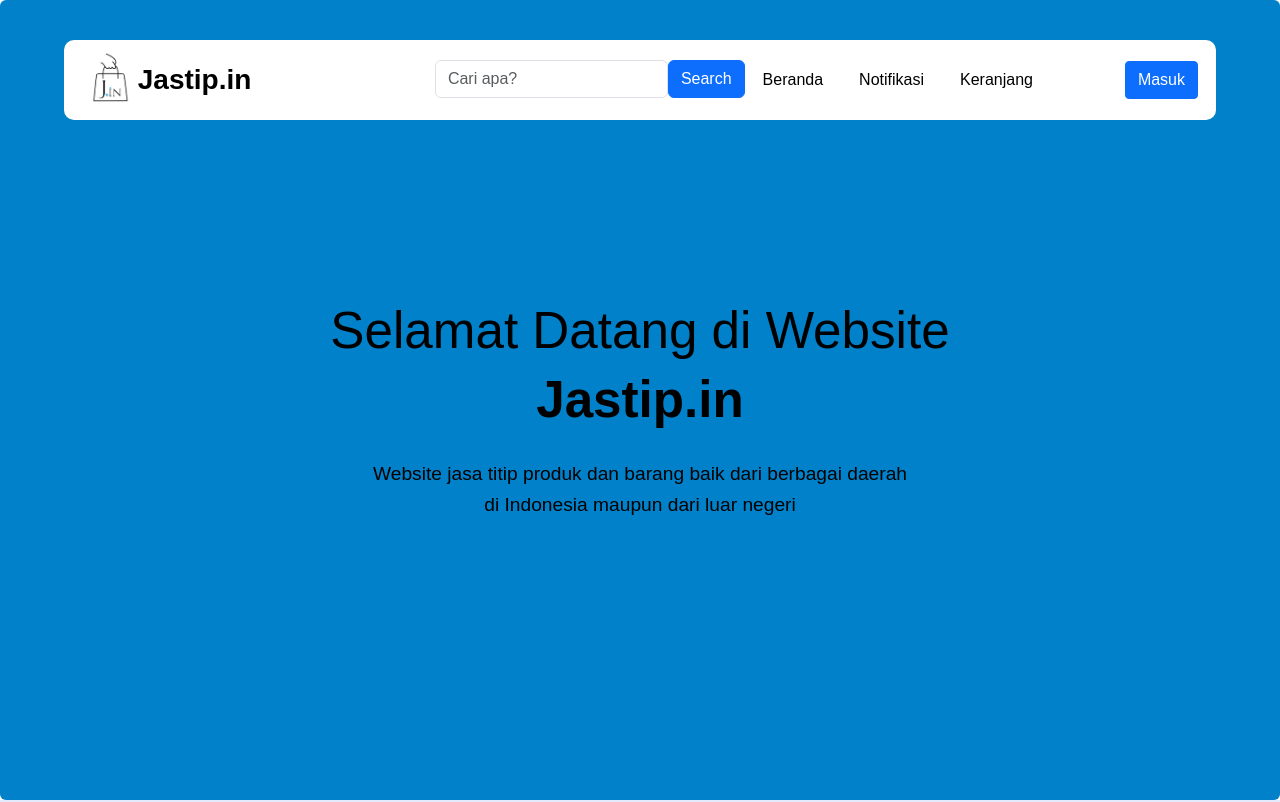
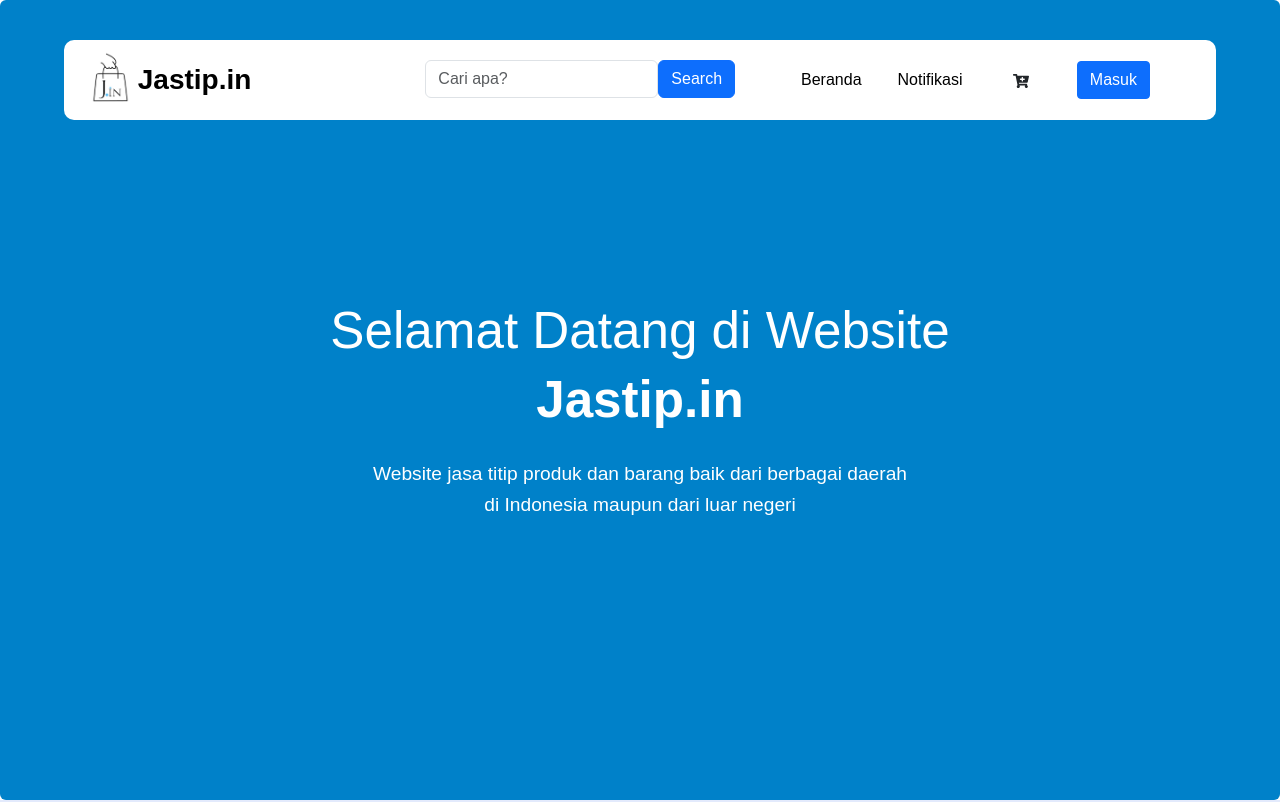
Before and after one commit to fergams/Jastipin_SkyCoders, a React (Vite) app: page / in a window 1280 px wide. Shown: the top 802 px of the page. Built offline with nearby package versions, Linux system fonts and the light colour scheme.

Commit message:
menambahkan keranjang

```diff
--- a/package.json
+++ b/package.json
@@ -14,6 +14,8 @@
     "react": "^18.2.0",
     "react-bootstrap": "^2.9.1",
     "react-dom": "^18.2.0",
+    "react-icon": "^1.0.0",
+    "react-icons": "^4.12.0",
     "react-router-dom": "^6.18.0"
   },
   "devDependencies": {
--- a/src/components/NavbarComponent.jsx
+++ b/src/components/NavbarComponent.jsx
@@ -3,6 +3,7 @@ import { Navbar, Container, Nav } from "react-bootstrap";
 import {useState,useEffect} from "react";
 import {navLinks} from "../data/index";
 import {NavLink} from "react-router-dom";
+import {FaCartPlus} from "react-icons/fa"
 import React from "react";
 
 const NavbarComponent = () => {
@@ -34,13 +35,13 @@ const NavbarComponent = () => {
 
 
 
-<div className="col-1 me-3"></div>
+<div className="col-1 me-5"></div>
           <Nav className="mx-auto">
           <div className="search">
                 <input type="text" className="form-control" placeholder="Cari apa?" />
 
               </div>
-              <div><button className="btn btn-primary">Search</button></div>
+              <div><button className="btn btn-primary me-5">Search</button></div>
             {navLinks.map((link) => {
 
               return (
@@ -52,11 +53,11 @@ const NavbarComponent = () => {
               );
             })}
           </Nav>
-          {/* <div>
-            <button className="btn btn-outline-primary rounded-1 me-2">Daftar</button>
-          </div> */}
+          <div className="mr-5">
+            <FaCartPlus/>
+          </div>
           <div>
-            <button className="btn btn-primary rounded-1">Masuk</button>
+            <button className="btn btn-primary rounded-1 m-5">Masuk</button>
           </div>
         </Navbar.Collapse>
       </Container>
--- a/src/data/index.js
+++ b/src/data/index.js
@@ -23,11 +23,7 @@ export const navLinks = [
     path: "Notifikasi",
     text: "Notifikasi",
   },
-  {
-    id: 3,
-    path: "Keranjang",
-    text: "Keranjang",
-  },
+
 
 
 ];
--- a/src/main.css
+++ b/src/main.css
@@ -69,18 +69,18 @@ header {
 .homepage .header-box h3 {
     font-size: 3.2rem;
     text-align: center;
-    color: rgb(0, 0, 0);
+    color: rgb(255, 255, 255);
 }
 .homepage .header-box h5 {
     font-size: 3.2rem;
     text-align: center;
-    color: rgb(0, 0, 0);
+    color: rgb(255, 255, 255);
     font-weight: 800;
 }
 .homepage .header-box h6 {
     font-size: 1.2rem;
     text-align: center;
-    color: rgb(0, 0, 0);
+    color: rgb(255, 255, 255);
 }
 .homepage .header-box img {
     width: 100%;
```
Also changed, not shown: 1 other file (tests, documents, lock files or other folders).
